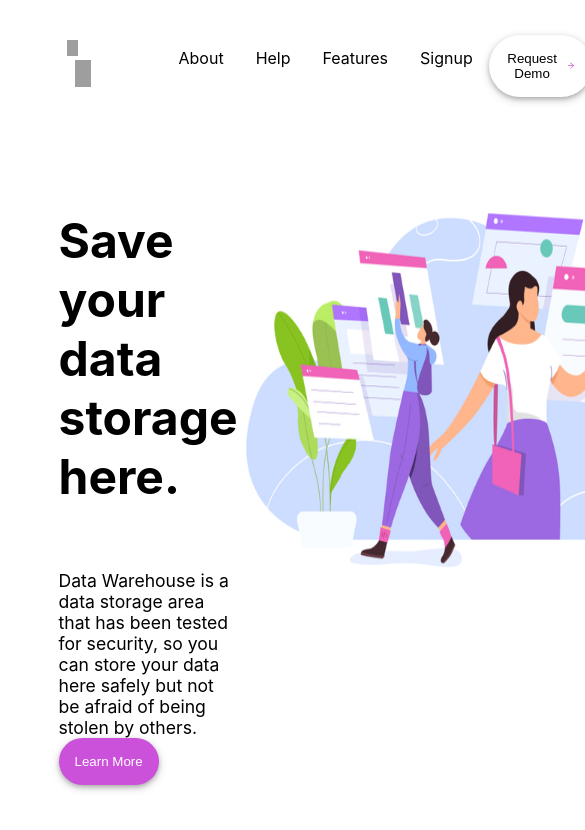
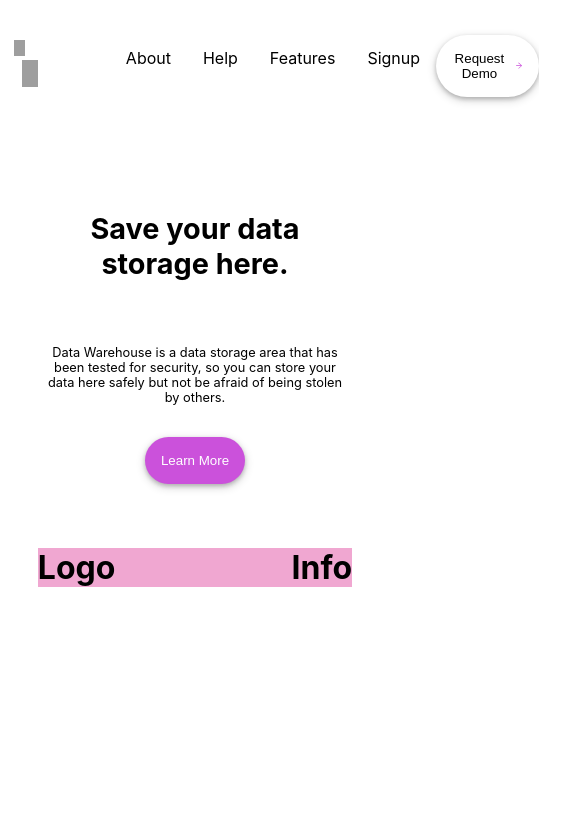
Before and after one commit to ViniciusPassoni97/Data-Warehouse, a React (Create React App) app: page / in a window 390 px wide. Shown: the top 830 px of the page, 585 px wide, since content can reach past the window. Built offline with nearby package versions, Linux system fonts and the light colour scheme; grey boxes are pictures that could not be loaded.

Commit message:
Aplicando responsividade em Learn

```diff
--- a/src/assets/GlobalStyle.tsx
+++ b/src/assets/GlobalStyle.tsx
@@ -6,9 +6,17 @@ const GlobalStyle = createGlobalStyle`
     font-size: 16px;
   }
   body{
+    height:1610vh;
     width:70%;
     margin-left:auto;
     margin-right:auto;
+  }
+  @media(max-width: 900px) {
+    body{
+      width:97%;
+      margin-left:auto;
+      margin-right:auto;
+    }
   }
   * {
     margin: 0;
--- /dev/null
+++ b/src/components/Banck/index.tsx
@@ -0,0 +1,25 @@
+import React from 'react';
+
+import BanckDiv from './style';
+import {motion} from 'framer-motion';
+
+const Banck: React.FC = () => {
+  return (
+      <>
+            <BanckDiv>
+                <motion.div
+                    className='banck-div-motion'
+                >
+                    <div className='banck-div-logo'>
+                        <h1>Logo</h1>
+                    </div>
+                    <div  className='banck-div-info'>
+                        <h1>Info</h1>
+                    </div>
+                </motion.div>
+            </BanckDiv>
+      </>
+  );
+}
+
+export default Banck;
--- /dev/null
+++ b/src/components/Banck/style.tsx
@@ -0,0 +1,19 @@
+import styled from 'styled-components';
+
+const BanckDiv = styled.div`
+    padding:2rem;
+    .banck-div-motion{
+        display:flex;
+        justify-content:space-between;
+        margin-top:2rem;
+        background-color:#f0a7d1;
+    }
+    .banck-div-logo{
+        opacity : 1 ;
+    }
+    .banck-div-info{
+        opacity : 1 ;
+    }
+`;
+
+export default BanckDiv;
--- a/src/components/Header/style.tsx
+++ b/src/components/Header/style.tsx
@@ -28,6 +28,7 @@ const HeaderContainerDiv = styled.div`
     .container-button-request{
         padding:1rem;
         cursor:pointer;
+        transition:0.7s;
     }
     .container-button-request:hover{
         background-color:#fffff2;
@@ -40,6 +41,7 @@ const HeaderContainerDiv = styled.div`
         border-radius:2rem;
         background-color:#ffffff;
         box-shadow: 0 2px 4px 0 rgba(0, 0, 0, 0.2), 0 3px 10px 0 rgba(0, 0, 0, 0.19);
+        transition:0.7s;
     }
     .container-button-img:hover{
         background-color:#fffff2;
--- a/src/components/Learn/style.tsx
+++ b/src/components/Learn/style.tsx
@@ -10,13 +10,17 @@ const LearnDiv = styled.div`
         background-color:#cb51db;
         color:#ffffff;
         box-shadow: 0 2px 4px 0 rgba(0, 0, 0, 0.2), 0 3px 10px 0 rgba(0, 0, 0, 0.19);
+        transition:0.7s;
+    }
+    .learn-div-info-button:hover{
+        background-color:#cb51a0;
     }
     .learn-div{
         display:flex;
     }
     .learn-div-image-logo{
         width:30rem;
-        height:23rem;
+        height:27rem;
     }
     .learn-div-info-title{
         font-weight:bold;
@@ -26,6 +30,66 @@ const LearnDiv = styled.div`
         margin-top:4rem;
         font-size:1.1rem;
     }
+    .learn-div-info-button{
+        margin-top:2rem;
+    }
+    @media(max-width: 1100px){
+        .learn-div-image-logo{
+            width:25rem;
+            height:23rem;
+        }
+        .learn-div-info-title{
+            font-size:2rem;
+        }
+        .learn-div-info-paramns{
+            font-size:0.9rem;
+        }
+    }
+    @media(max-width: 900px){
+        .learn-div-image-logo{
+            width:20rem;
+            height:20rem;
+        }
+        .learn-div-info-title{
+            font-size:1.8rem;
+        }
+        .learn-div-info-paramns{
+            font-size:0.8rem;
+        }
+    }
+    @media(max-width: 900px){
+        .learn-div-image-logo{
+            width:20rem;
+            height:20rem;
+        }
+        .learn-div-info-title{
+            font-size:1.8rem;
+        }
+        .learn-div-info-paramns{
+            font-size:0.8rem;
+        }
+    }
+    @media(max-width: 600px){
+        .learn-div-image{
+            display:none;
+        }
+        .learn-div{
+            width:80%;
+            margin-left:auto;
+            margin-right:auto;
+            text-align:center
+        }
+        .learn-div-info-button{
+            margin-left:auto;
+            margin-right:auto;
+        }
+        .learn-div-image-logo{
+        }
+        .learn-div-info-title{
+        }
+        .learn-div-info-paramns{
+        }
+    }
 `;
 
 export default LearnDiv;
--- a/src/pages/main/main.tsx
+++ b/src/pages/main/main.tsx
@@ -3,6 +3,8 @@ import React from 'react';
  import Main  from './index';
  import Header from '../../components/Header/index';
  import Learn from '../../components/Learn/index';
+ import Banck from '../../components/Banck/index';
+
 
 const main: React.FC = () => {
   return (
@@ -10,6 +12,7 @@ const main: React.FC = () => {
         <Main>
             <Header />
             <Learn />
+            <Banck />
         </Main >
     </>
   );
```
Also changed, not shown: src/assets/icons/seta.png (deleted), 1 other file (tests, documents, lock files or other folders).
